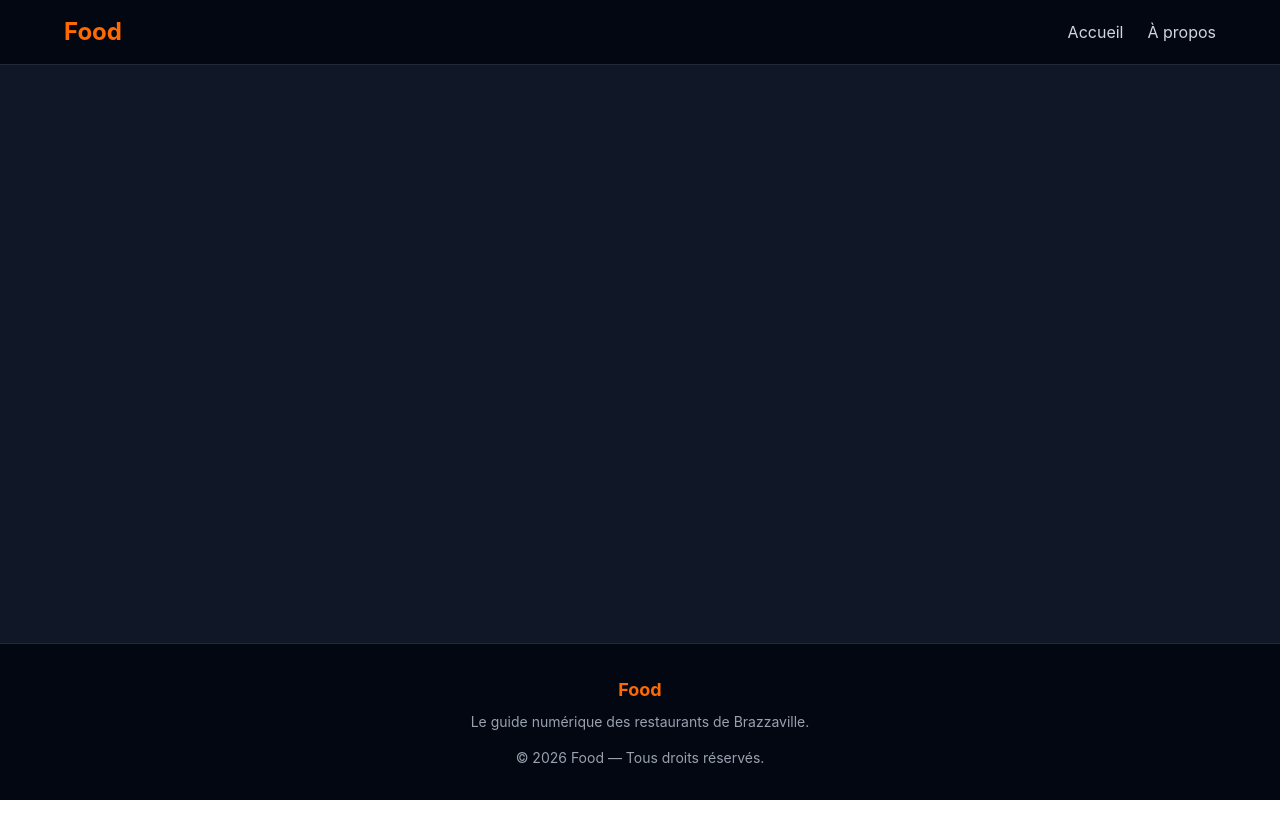
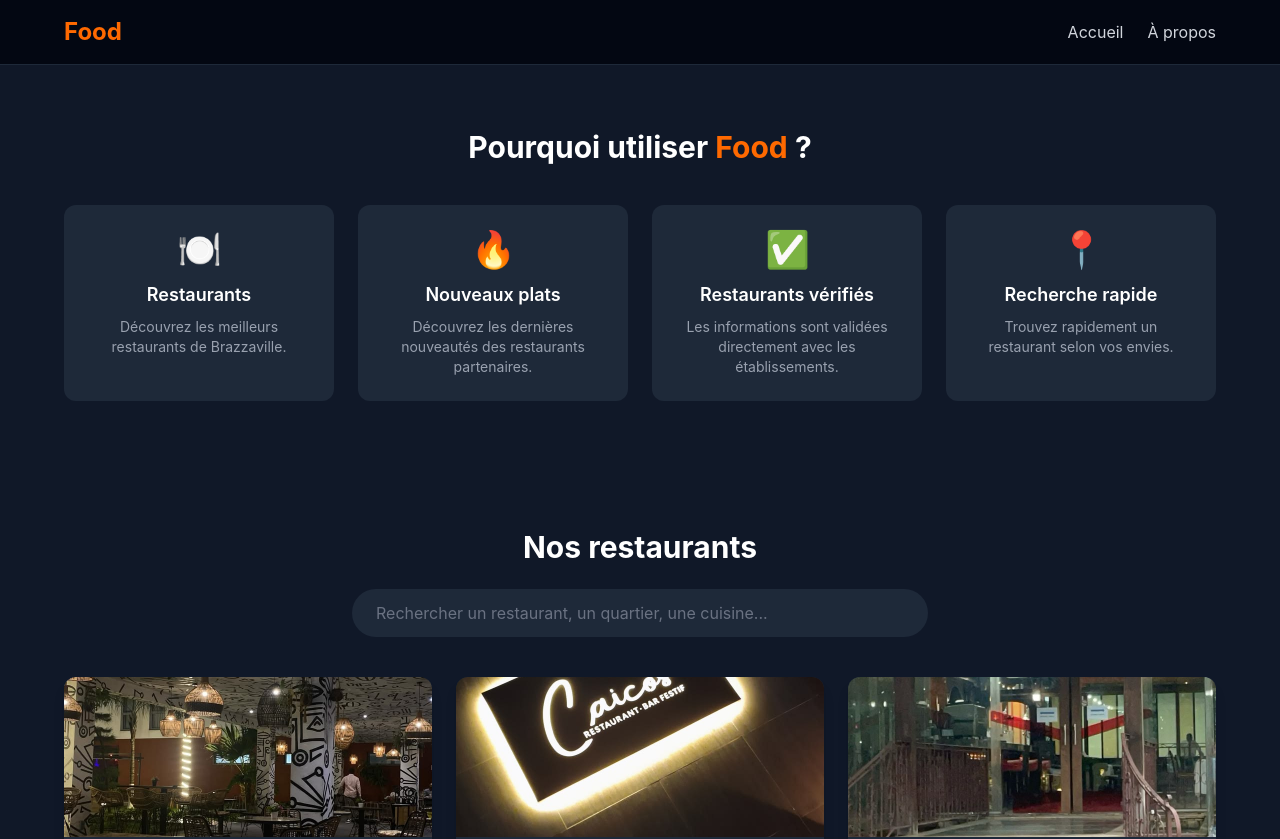
Before and after one commit to Gholbi-benny/Food, a React (Vite) app: page /restaurants in a window 1280 px wide. Shown: the top 839 px of the page. Before the commit the page ends 800 px from the top, so only its background shows below. Built offline with nearby package versions, Linux system fonts and the light colour scheme.

Commit message:
Refonte : Hero, pages Restaurants/Partners, Mami Wata, La Mandarine, champ verified

```diff
--- a/src/App.tsx
+++ b/src/App.tsx
@@ -4,6 +4,8 @@ import Footer from './components/Footer';
 import Home from './pages/Home';
 import RestaurantDetails from './pages/RestaurantDetails';
 import About from './pages/About';
+import Restaurants from './pages/Restaurants';
+import Partners from './pages/Partners';
 
 function App() {
   return (
@@ -15,6 +17,8 @@ function App() {
           <Route path="/" element={<Home />} />
           <Route path="/restaurant/:id" element={<RestaurantDetails />} />
           <Route path="/about" element={<About />} />
+          <Route path="/restaurants" element={<Restaurants />} />
+          <Route path="/partners" element={<Partners />} />
         </Routes>
       </main>
 
--- /dev/null
+++ b/src/components/Hero.tsx
@@ -0,0 +1,32 @@
+import { Link } from 'react-router-dom';
+
+function Hero() {
+  return (
+    <section className="relative min-h-screen flex items-center px-6 py-20 text-center overflow-hidden">
+      <div className="absolute inset-0 bg-gradient-to-b from-orange-500/10 via-gray-900 to-gray-900" />
+
+      <div className="relative max-w-3xl mx-auto">
+        <h1 className="text-3xl md:text-5xl font-extrabold text-white leading-tight">
+          Découvrez les meilleurs restaurants de{' '}
+          <span className="text-orange-500">Brazzaville</span>
+        </h1>
+
+        <p className="text-gray-400 mt-4 text-lg">
+          Menus, prix, photos, nouveautés et restaurants vérifiés réunis sur
+          une seule plateforme.
+        </p>
+
+        <div className="mt-10 flex flex-col sm:flex-row gap-4 justify-center">
+          <Link to="/restaurants" className="bg-orange-500 hover:bg-orange-600 text-white font-semibold px-6 py-3 rounded-full transition-colors">
+            Explorer les restaurants
+          </Link>
+          <Link to="/partners" className="border border-gray-600 hover:border-orange-500 text-gray-200 font-semibold px-6 py-3 rounded-full transition-colors">
+            Rejoindre la plateforme
+          </Link>
+        </div>
+      </div>
+    </section>
+  );
+}
+
+export default Hero;
--- /dev/null
+++ b/src/components/WhyFood.tsx
@@ -0,0 +1,51 @@
+const features = [
+  {
+    emoji: '🍽️',
+    title: 'Restaurants',
+    description: 'Découvrez les meilleurs restaurants de Brazzaville.',
+  },
+  {
+    emoji: '🔥',
+    title: 'Nouveaux plats',
+    description: 'Découvrez les dernières nouveautés des restaurants partenaires.',
+  },
+  {
+    emoji: '✅',
+    title: 'Restaurants vérifiés',
+    description: 'Les informations sont validées directement avec les établissements.',
+  },
+  {
+    emoji: '📍',
+    title: 'Recherche rapide',
+    description: 'Trouvez rapidement un restaurant selon vos envies.',
+  },
+];
+
+function WhyFood() {
+  return (
+    <section className="px-6 py-16">
+      <div className="max-w-6xl mx-auto">
+        <h2 className="text-2xl md:text-3xl font-bold text-white text-center mb-10">
+          Pourquoi utiliser <span className="text-orange-500">Food</span> ?
+        </h2>
+
+        <div className="grid grid-cols-1 sm:grid-cols-2 lg:grid-cols-4 gap-6">
+          {features.map((feature) => (
+            <div
+              key={feature.title}
+              className="bg-gray-800 rounded-xl p-6 text-center hover:bg-gray-800/80 transition-colors"
+            >
+              <div className="text-4xl mb-3">{feature.emoji}</div>
+              <h3 className="text-white font-semibold text-lg mb-2">
+                {feature.title}
+              </h3>
+              <p className="text-gray-400 text-sm">{feature.description}</p>
+            </div>
+          ))}
+        </div>
+      </div>
+    </section>
+  );
+}
+
+export default WhyFood;
--- /dev/null
+++ b/src/components/WhyJoin.tsx
@@ -0,0 +1,44 @@
+const benefits = [
+  'Plus de visibilité auprès des habitants et visiteurs de Brazzaville.',
+  'Une présentation professionnelle de votre établissement.',
+  'Des menus toujours à jour, gérés simplement avec vous.',
+  'Mise en avant de vos nouveautés et de vos plats phares.',
+  'Un badge "Restaurant vérifié" qui inspire confiance.',
+  'Une présence sur la première plateforme dédiée aux restaurants de Brazzaville.',
+];
+
+function WhyJoin() {
+  return (
+    <section className="px-6 py-16 bg-gray-950">
+      <div className="max-w-4xl mx-auto">
+        <h2 className="text-2xl md:text-3xl font-bold text-white text-center mb-4">
+          Pourquoi rejoindre <span className="text-orange-500">Food</span> ?
+        </h2>
+        <p className="text-gray-400 text-center mb-10">
+          Une opportunité pour les restaurants de Brazzaville de se faire
+          connaître.
+        </p>
+
+        <div className="grid grid-cols-1 sm:grid-cols-2 gap-5">
+          {benefits.map((benefit) => (
+            <div
+              key={benefit}
+              className="flex items-start gap-3 bg-gray-800 rounded-lg p-4"
+            >
+              <span className="text-orange-500 text-xl leading-none">✓</span>
+              <p className="text-gray-200 text-sm">{benefit}</p>
+            </div>
+          ))}
+        </div>
+
+        <div className="text-center mt-10">
+          <a href="mailto:contact@food.cg" className="inline-block bg-orange-500 hover:bg-orange-600 text-white font-semibold px-8 py-3 rounded-full transition-colors">
+            Devenir restaurant partenaire
+          </a>
+        </div>
+      </div>
+    </section>
+  );
+}
+
+export default WhyJoin;
--- a/src/models/Restaurant.ts
+++ b/src/models/Restaurant.ts
@@ -12,4 +12,5 @@ export interface Restaurant {
   hours: string;
   category: string;
   menu: Food[];
+  verified?: boolean;
 }
--- a/src/pages/Home.tsx
+++ b/src/pages/Home.tsx
@@ -1,47 +1,7 @@
-import { useState } from 'react';
-import { Link } from 'react-router-dom';
-import { restaurants } from '../data/restaurants';
-import RestaurantCard from '../components/RestaurantCard';
-import SearchBar from '../components/SearchBar';
+import Hero from '../components/Hero';
 
 function Home() {
-  const [query, setQuery] = useState('');
-
-  const filteredRestaurants = restaurants.filter((restaurant) => {
-    const search = query.toLowerCase();
-    return (
-      restaurant.name.toLowerCase().includes(search) ||
-      restaurant.neighborhood.toLowerCase().includes(search) ||
-      restaurant.category.toLowerCase().includes(search)
-    );
-  });
-
-  return (
-    <div className="px-6 py-10">
-      <header className="text-center mb-10">
-        <h1 className="text-4xl font-bold text-orange-500">Food</h1>
-        <p className="text-gray-400 mt-2">
-          Découvrez les restaurants de Brazzaville
-        </p>
-      </header>
-
-      <SearchBar value={query} onChange={setQuery} />
-
-      {filteredRestaurants.length === 0 ? (
-        <p className="text-center text-gray-500">
-          Aucun restaurant ne correspond à ta recherche.
-        </p>
-      ) : (
-        <div className="grid grid-cols-1 sm:grid-cols-2 lg:grid-cols-3 gap-6 max-w-6xl mx-auto">
-          {filteredRestaurants.map((restaurant) => (
-            <Link key={restaurant.id} to={`/restaurant/${restaurant.id}`}>
-              <RestaurantCard restaurant={restaurant} />
-            </Link>
-          ))}
-        </div>
-      )}
-    </div>
-  );
+  return <Hero />;
 }
 
 export default Home;
--- /dev/null
+++ b/src/pages/Partners.tsx
@@ -0,0 +1,11 @@
+import WhyJoin from '../components/WhyJoin';
+
+function Partners() {
+  return (
+    <div>
+      <WhyJoin />
+    </div>
+  );
+}
+
+export default Partners;
--- /dev/null
+++ b/src/pages/Restaurants.tsx
@@ -0,0 +1,49 @@
+import { useState } from 'react';
+import { Link } from 'react-router-dom';
+import { restaurants } from '../data/restaurants';
+import RestaurantCard from '../components/RestaurantCard';
+import WhyFood from '../components/WhyFood';
+import SearchBar from '../components/SearchBar';
+
+function Restaurants() {
+  const [query, setQuery] = useState('');
+
+  const filteredRestaurants = restaurants.filter((restaurant) => {
+    const search = query.toLowerCase();
+    return (
+      restaurant.name.toLowerCase().includes(search) ||
+      restaurant.neighborhood.toLowerCase().includes(search) ||
+      restaurant.category.toLowerCase().includes(search)
+    );
+  });
+
+  return (
+    <div>
+      <WhyFood />
+
+      <section className="px-6 py-16">
+        <h2 className="text-2xl md:text-3xl font-bold text-white text-center mb-6">
+          Nos restaurants
+        </h2>
+
+        <SearchBar value={query} onChange={setQuery} />
+
+        {filteredRestaurants.length === 0 ? (
+          <p className="text-center text-gray-500">
+            Aucun restaurant ne correspond à ta recherche.
+          </p>
+        ) : (
+          <div className="grid grid-cols-1 sm:grid-cols-2 lg:grid-cols-3 gap-6 max-w-6xl mx-auto">
+            {filteredRestaurants.map((restaurant) => (
+              <Link key={restaurant.id} to={`/restaurant/${restaurant.id}`}>
+                <RestaurantCard restaurant={restaurant} />
+              </Link>
+            ))}
+          </div>
+        )}
+      </section>
+    </div>
+  );
+}
+
+export default Restaurants;
```
